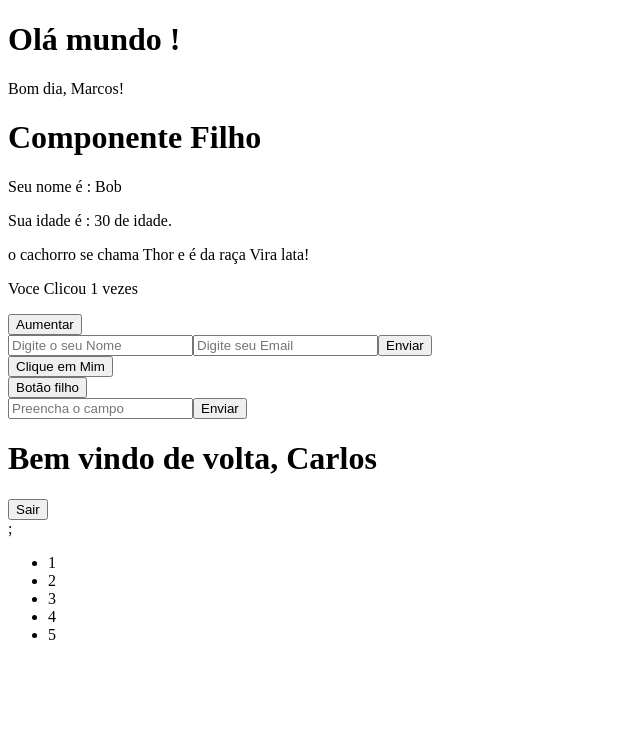
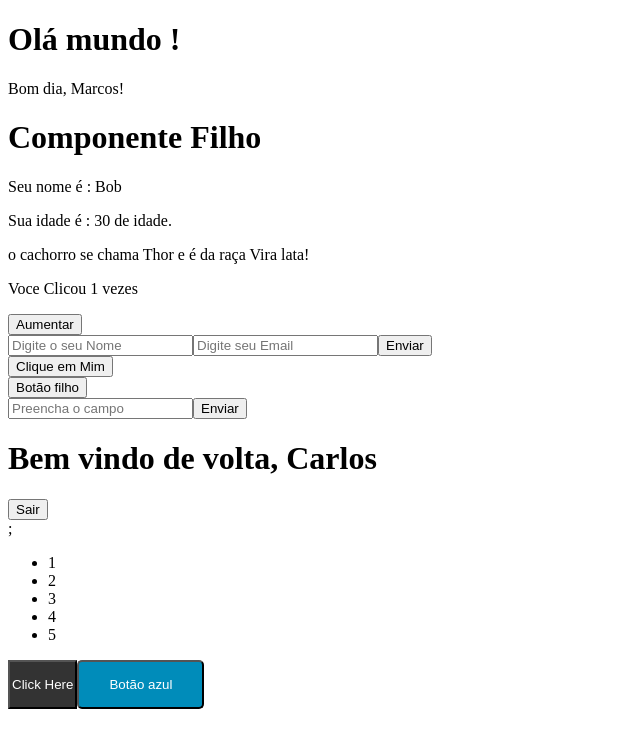
Before and after one commit to Neyzim/react-course, a React (Vite) app: page / in a window 1280 px wide. Shown: the top 748 px of the page, without its empty margins (0-640 px from the left). Built offline with nearby package versions, Linux system fonts and the light colour scheme.

Commit message:
feat: created components to study how to stilize components

```diff
--- a/src/App.jsx
+++ b/src/App.jsx
@@ -13,6 +13,8 @@ import COndicionalRender from './components/COndicionalRender';
 import LoginButton from './components/LoginButton';
 import Warning from './components/Warning';
 import NumberList from './components/NumberList';
+import StilizedButton from './components/StilizedButton';
+import BlueButton from './components/BlueButton';
 
 
 
@@ -47,6 +49,10 @@ function App() {
     <Warning warning={null}/>;
     {/*Listas chaves */}
     <NumberList numbers={[1,2,3,4,5]} />
+    {/*Estilização por atributo */}
+    <StilizedButton />
+    {/*Estilos globais*/}
+    <BlueButton />
 
 
   </>
--- /dev/null
+++ b/src/components/BlueButton.jsx
@@ -0,0 +1,9 @@
+import React from 'react'
+// a ideia aqui é usar um arquivo css externo para aplicar estilos no componente
+
+const BlueButton = () => {
+  return (
+    <button className="botao-azul">Botão azul</button>
+  )
+}
+export default BlueButton
--- /dev/null
+++ b/src/components/StilizedButton.jsx
@@ -0,0 +1,16 @@
+import React from 'react'
+// a idéia aqui é mostrar como aplicar os estilos conforme o atributo, isso Inline
+const StilizedButton = () => {
+
+    const buttonStyle = {
+        backgroundColor: "#333",
+        color: "#fff",
+        padding: "15px 2px",
+        cursor: "pointer"
+    }
+  return (
+    <button style={buttonStyle}>Click Here</button>
+  )
+}
+
+export default StilizedButton
--- /dev/null
+++ b/src/index.css
@@ -0,0 +1,8 @@
+
+
+.botao-azul {
+ background-color: #008cba;
+ color: #fff;
+ padding: 15px 30px;
+ border-radius: 5px;
+}
--- a/src/main.jsx
+++ b/src/main.jsx
@@ -1,6 +1,7 @@
 import { StrictMode } from 'react'
 import { createRoot } from 'react-dom/client'
 import App from './App.jsx'
+import './index.css'
 
 createRoot(document.getElementById('root')).render(
   <StrictMode>
```
